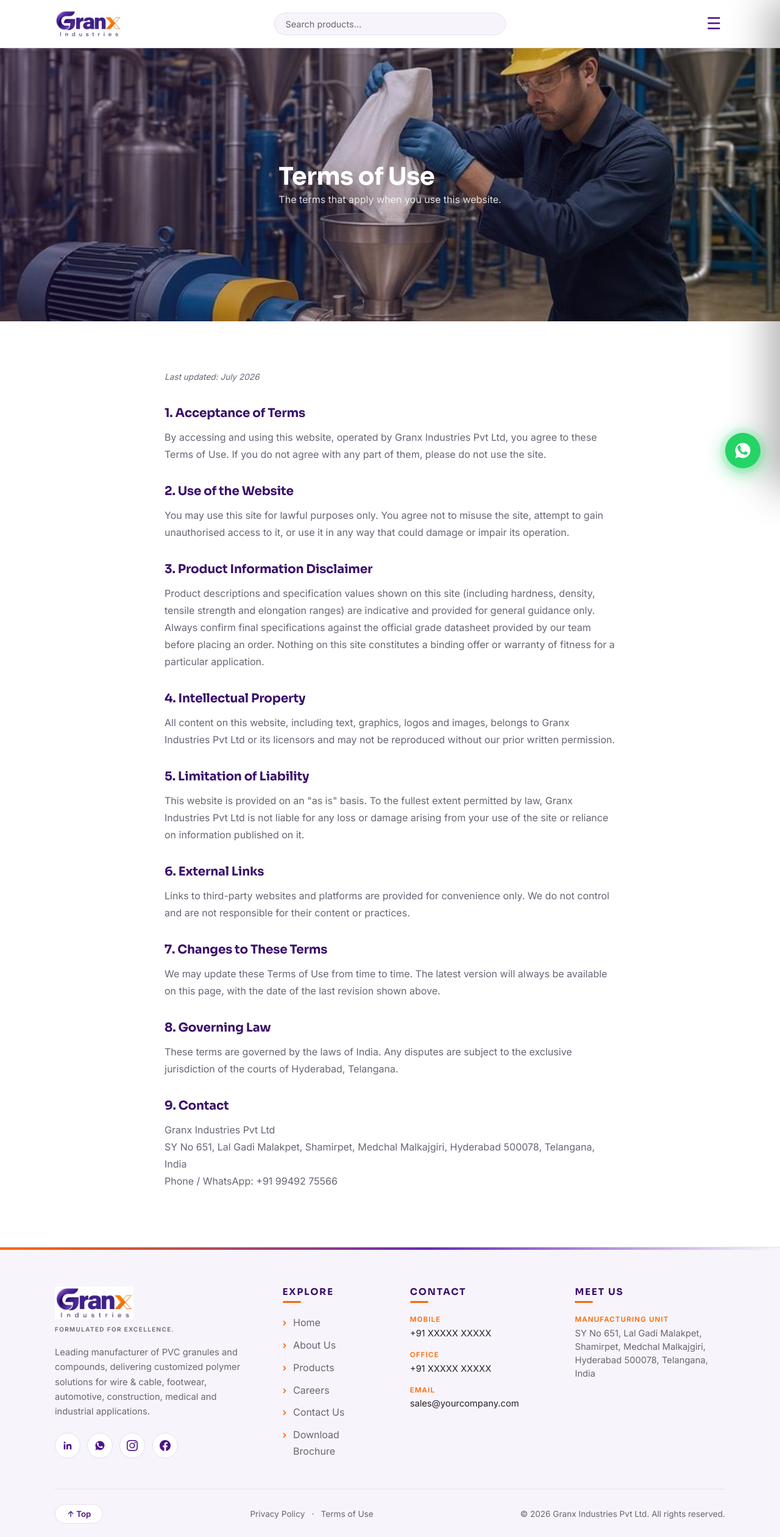
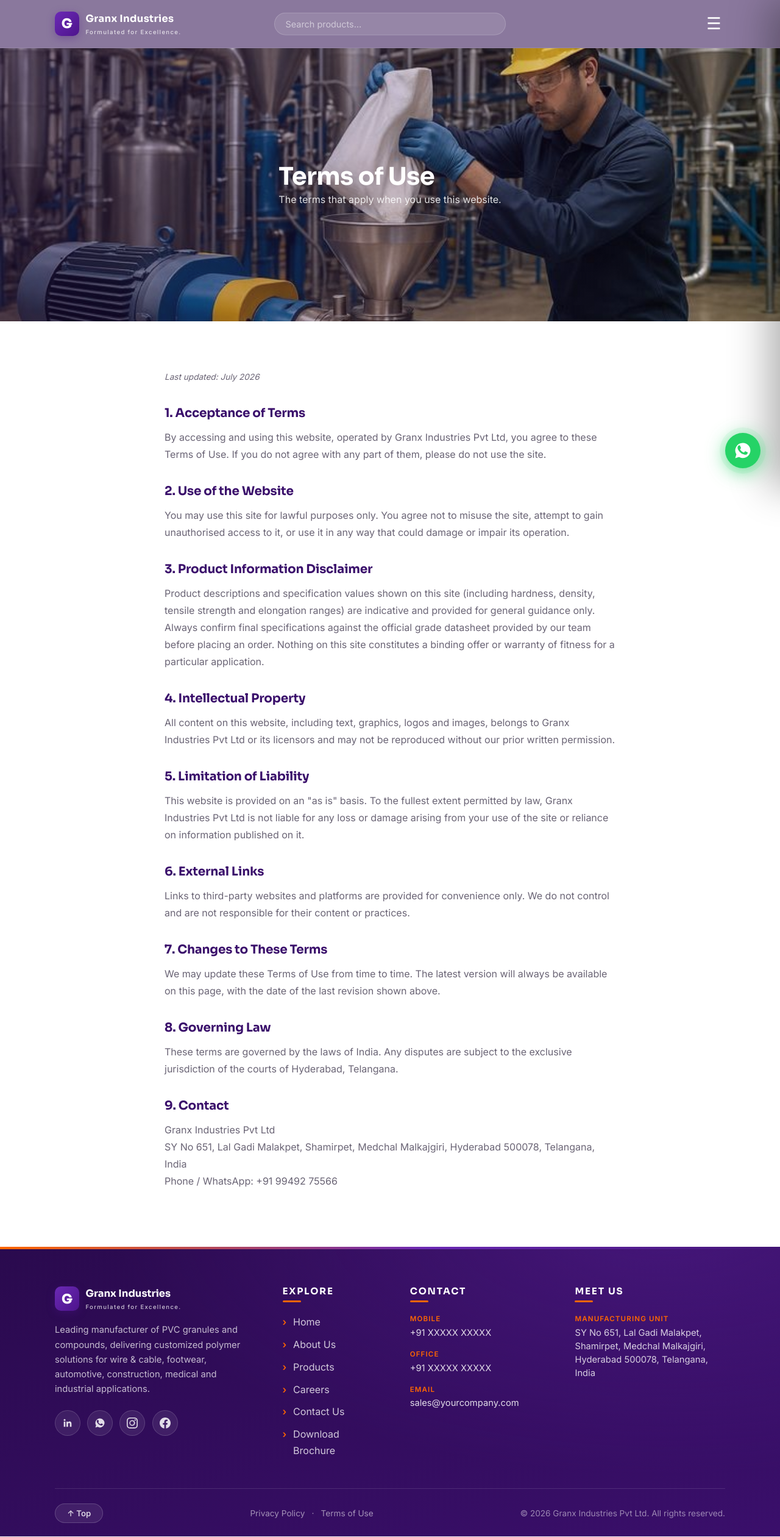
Before and after one commit to sainath31/hygran-polymers, a React (Vite) app: page /#/terms-of-use in a window 1280 px wide. Shown: the top 2521 px of the page at 61% size. Built offline with nearby package versions, Linux system fonts and the light colour scheme.

Commit message:
Revert "Add Granx logo with white navbar and light footer theme"
This reverts commit 4069ccefb9f71721ae3f6ad5a23ee0793e6c2595.

```diff
--- a/src/App.css
+++ b/src/App.css
@@ -3,17 +3,17 @@
   position: sticky;
   top: 0;
   z-index: 100;
-  background: rgba(255, 255, 255, 0.85);
+  background: rgba(42, 10, 78, 0.55);
   backdrop-filter: blur(18px);
   -webkit-backdrop-filter: blur(18px);
-  color: var(--color-ink);
-  border-bottom: 1px solid var(--color-border);
+  color: #fff;
+  border-bottom: 1px solid rgba(255, 255, 255, 0.1);
   transition: background 0.3s, box-shadow 0.3s;
 }
 
 .navbar.scrolled {
-  background: rgba(255, 255, 255, 0.98);
-  box-shadow: 0 6px 24px rgba(42, 10, 78, 0.08);
+  background: rgba(42, 10, 78, 0.97);
+  box-shadow: 0 8px 28px rgba(42, 10, 78, 0.4);
 }
 
 .navbar-inner {
@@ -28,14 +28,13 @@
 .brand {
   display: flex;
   align-items: center;
+  gap: 0.65rem;
+  color: #fff;
+  font-family: var(--font-display);
+  font-weight: 700;
+  font-size: 1.02rem;
+  letter-spacing: 0.02em;
   white-space: nowrap;
-}
-
-.brand-logo {
-  height: 46px;
-  width: auto;
-  display: block;
-  opacity: 1;
 }
 
 .brand-mark {
@@ -230,9 +229,9 @@
   width: 100%;
   padding: 0.55rem 1.1rem;
   border-radius: 999px;
-  border: 1px solid var(--color-border);
-  background: var(--color-bg-alt);
-  color: var(--color-ink);
+  border: 1px solid rgba(255, 255, 255, 0.18);
+  background: rgba(255, 255, 255, 0.1);
+  color: #fff;
   font-size: 0.9rem;
   font-family: var(--font-body);
   outline: none;
@@ -240,7 +239,7 @@
 }
 
 .nav-search input::placeholder {
-  color: var(--color-muted);
+  color: rgba(255, 255, 255, 0.55);
 }
 
 .nav-search input:focus {
@@ -286,7 +285,7 @@
   display: block;
   background: none;
   border: none;
-  color: var(--color-primary);
+  color: #fff;
   font-size: 1.7rem;
   cursor: pointer;
   padding: 0.2rem 0.4rem;
@@ -295,7 +294,7 @@
 }
 
 .nav-toggle:hover {
-  background: rgba(42, 10, 78, 0.06);
+  background: rgba(255, 255, 255, 0.1);
 }
 
 /* ===================== Hero ===================== */
@@ -1327,9 +1326,10 @@
 /* ===================== Footer ===================== */
 .footer {
   position: relative;
-  background: var(--color-bg-alt);
-  border-top: 1px solid var(--color-border);
-  color: var(--color-muted);
+  background:
+    radial-gradient(ellipse 900px 420px at 85% -10%, rgba(107, 41, 181, 0.35), transparent),
+    linear-gradient(160deg, var(--color-primary-deeper), var(--color-primary-dark));
+  color: rgba(255, 255, 255, 0.8);
   padding: 4rem 0 1.4rem;
   margin-top: auto;
   overflow: hidden;
@@ -1354,12 +1354,12 @@
   grid-template-columns: 1.6fr 0.8fr 1.1fr 1.2fr;
   gap: 2.8rem;
   padding-bottom: 2.4rem;
-  border-bottom: 1px solid var(--color-border);
+  border-bottom: 1px solid rgba(255, 255, 255, 0.12);
 }
 
 .footer h4 {
   position: relative;
-  color: var(--color-primary-dark);
+  color: #fff;
   margin-bottom: 1.2rem;
   font-size: 0.95rem;
   text-transform: uppercase;
@@ -1385,32 +1385,27 @@
 /* Brand block */
 .footer-logo {
   display: flex;
-  flex-direction: column;
-  align-items: flex-start;
-  gap: 0.5rem;
+  align-items: center;
+  gap: 0.65rem;
+  color: #fff;
+  font-family: var(--font-display);
+  font-weight: 700;
+  font-size: 1.02rem;
   margin-bottom: 1.1rem;
-}
-
-.footer-logo-img {
-  height: 54px;
-  width: auto;
-  display: block;
-  opacity: 1;
 }
 
 .footer-logo small {
   display: block;
   font-family: var(--font-body);
-  font-size: 0.62rem;
-  font-weight: 600;
-  color: var(--color-muted);
+  font-size: 0.6rem;
+  font-weight: 500;
+  opacity: 0.75;
   letter-spacing: 0.14em;
-  text-transform: uppercase;
 }
 
 .footer-brand > p {
   font-size: 0.92rem;
-  color: var(--color-muted);
+  color: rgba(255, 255, 255, 0.72);
   margin-bottom: 1.4rem;
   max-width: 340px;
 }
@@ -1426,9 +1421,10 @@
   border-radius: 50%;
   display: grid;
   place-items: center;
-  color: var(--color-primary);
-  background: #fff;
-  border: 1px solid var(--color-border);
+  color: rgba(255, 255, 255, 0.85);
+  background: rgba(255, 255, 255, 0.08);
+  border: 1px solid rgba(255, 255, 255, 0.16);
+  backdrop-filter: blur(4px);
   transition:
     background 0.25s,
     color 0.25s,
@@ -1440,9 +1436,9 @@
 .footer-socials a:hover {
   background: var(--color-accent);
   border-color: var(--color-accent);
-  color: #fff;
+  color: var(--color-primary-dark);
   transform: translateY(-4px);
-  box-shadow: 0 8px 20px rgba(255, 102, 0, 0.3);
+  box-shadow: 0 8px 20px rgba(168, 180, 188, 0.35);
 }
 
 .footer-socials svg {
@@ -1458,7 +1454,7 @@
 .footer-explore a {
   position: relative;
   display: inline-block;
-  color: var(--color-muted);
+  color: rgba(255, 255, 255, 0.78);
   padding-left: 1.1rem;
   transition: color 0.2s, padding-left 0.25s var(--ease-out);
 }
@@ -1473,7 +1469,7 @@
 }
 
 .footer-explore a:hover {
-  color: var(--color-primary);
+  color: var(--color-accent);
   padding-left: 1.4rem;
 }
 
@@ -1489,12 +1485,12 @@
 }
 
 .footer-contact a {
-  color: var(--color-ink);
+  color: rgba(255, 255, 255, 0.85);
   transition: color 0.2s;
 }
 
 .footer-contact a:hover {
-  color: var(--color-primary);
+  color: var(--color-accent);
 }
 
 .fc-label {
@@ -1516,7 +1512,7 @@
   flex-wrap: wrap;
   padding-top: 1.5rem;
   font-size: 0.85rem;
-  color: var(--color-muted);
+  color: rgba(255, 255, 255, 0.5);
 }
 
 .footer-legal {
@@ -1526,18 +1522,18 @@
 }
 
 .footer-legal a {
-  color: var(--color-muted);
+  color: rgba(255, 255, 255, 0.55);
   transition: color 0.25s;
 }
 
 .footer-legal a:hover {
-  color: var(--color-primary);
+  color: #fff;
 }
 
 .back-to-top {
-  background: #fff;
-  border: 1px solid var(--color-border);
-  color: var(--color-primary);
+  background: rgba(255, 255, 255, 0.08);
+  border: 1px solid rgba(255, 255, 255, 0.18);
+  color: rgba(255, 255, 255, 0.8);
   border-radius: 999px;
   padding: 0.45rem 1.2rem;
   font-family: var(--font-body);
@@ -1554,7 +1550,7 @@
 .back-to-top:hover {
   background: var(--color-accent);
   border-color: var(--color-accent);
-  color: #fff;
+  color: var(--color-primary-dark);
   transform: translateY(-3px);
 }
 
@@ -1626,12 +1622,12 @@
     gap: 0.7rem;
   }
 
-  .brand-logo {
-    height: 36px;
+  .brand-text {
+    display: none;
   }
 
   .nav-center {
-    display: none;
+    width: min(240px, 48vw);
   }
 
   .page-header h1 {
@@ -1689,6 +1685,10 @@
 
   .section {
     padding: 3rem 0;
+  }
+
+  .brand span.brand-text {
+    font-size: 0.85rem;
   }
 }
 
--- a/src/components/Footer.jsx
+++ b/src/components/Footer.jsx
@@ -1,5 +1,4 @@
 import { Link } from 'react-router-dom'
-import logoGranx from '../assets/logo-granx.jpg'
 
 // Social profiles. Update hrefs when the company pages are created
 const socials = [
@@ -58,12 +57,11 @@ function Footer() {
         <div className="footer-grid">
           <div className="footer-brand">
             <div className="footer-logo">
-              <img
-                className="footer-logo-img"
-                src={logoGranx}
-                alt="Granx Industries"
-              />
-              <small>Formulated for Excellence.</small>
+              <span className="brand-mark">G</span>
+              <span>
+                Granx Industries
+                <small>Formulated for Excellence.</small>
+              </span>
             </div>
             <p>
               Leading manufacturer of PVC granules and compounds, delivering
--- a/src/components/Navbar.jsx
+++ b/src/components/Navbar.jsx
@@ -1,7 +1,6 @@
 import { useEffect, useState } from 'react'
 import { NavLink, Link, useNavigate } from 'react-router-dom'
 import products from '../data/products'
-import logoGranx from '../assets/logo-granx.jpg'
 
 function Navbar() {
   const [query, setQuery] = useState('')
@@ -47,7 +46,11 @@ function Navbar() {
     <header className={`navbar${scrolled ? ' scrolled' : ''}`}>
       <div className="container navbar-inner">
         <Link to="/" className="brand" onClick={closeMenu}>
-          <img className="brand-logo" src={logoGranx} alt="Granx Industries" />
+          <span className="brand-mark">G</span>
+          <span className="brand-text">
+            Granx Industries
+            <small>Formulated for Excellence.</small>
+          </span>
         </Link>
 
         <div className="nav-center">
```
Also changed, not shown: src/assets/logo-granx.jpg (deleted).
